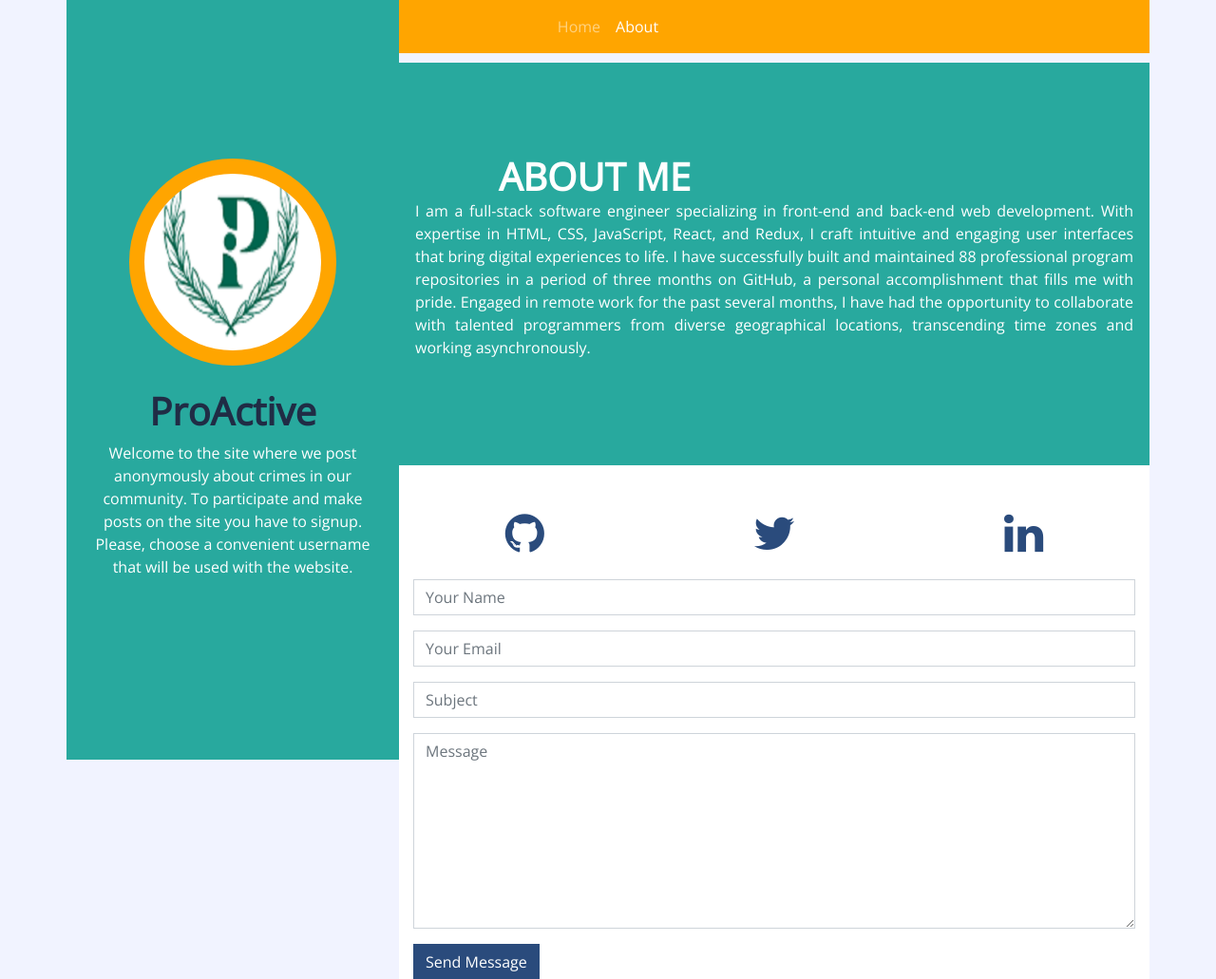
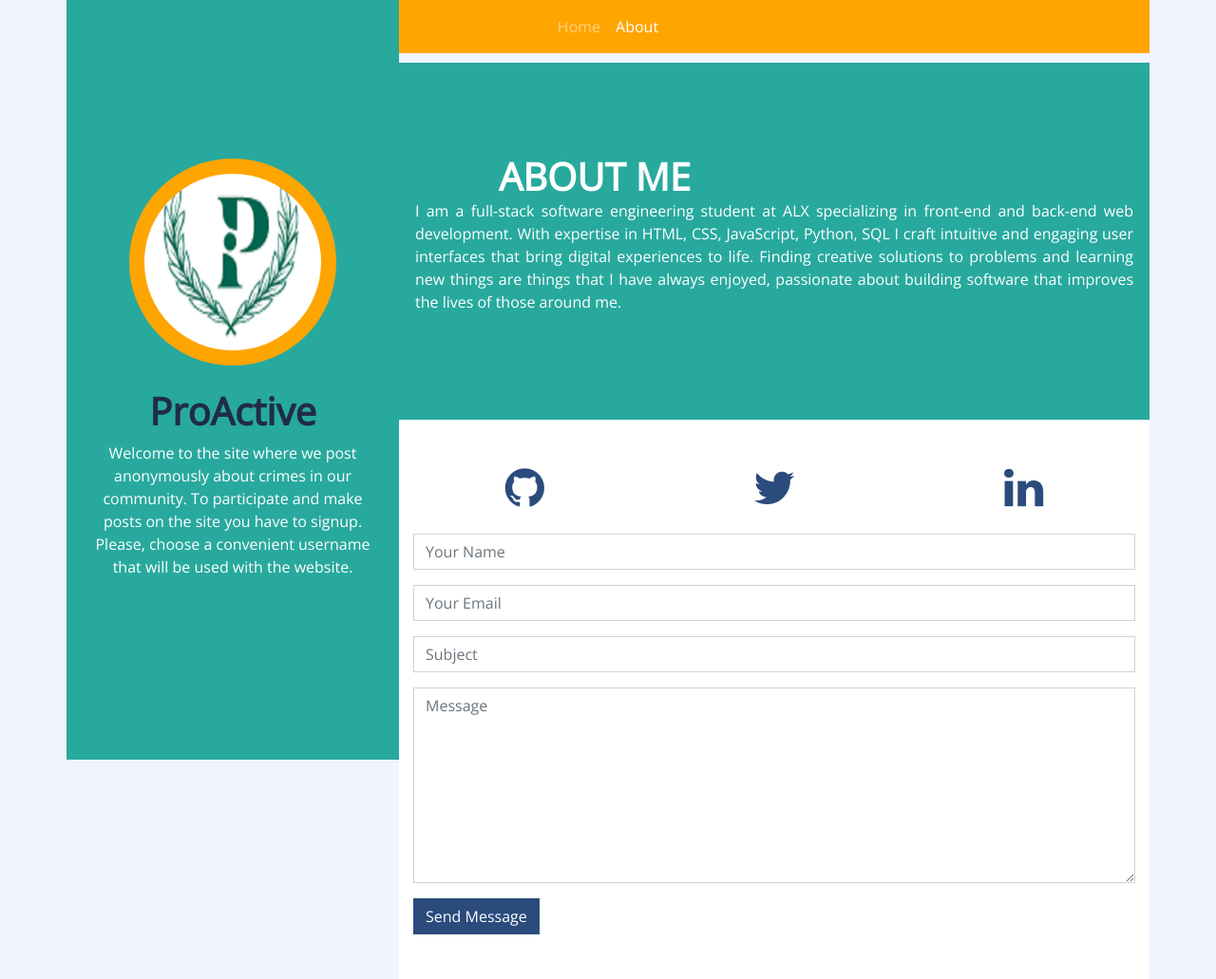
Before and after one commit to Mwan3kii/ProActive-crime-site, a Flask app: page /about in a window 1280 px wide. Shown: the top 1031 px of the page at 95% size. Run offline with Flask 3, Linux system fonts and the light colour scheme; some libraries are stand-ins or nearby versions.

Commit message:
Updated about section

```diff
--- a/website/templates/about.html
+++ b/website/templates/about.html
@@ -64,13 +64,11 @@
                         <h1 class="mb-3 mb-md-0 text-white text-uppercase font-weight-bold">About  Me</h1>
                     </div>
                     <p class="text-white text-justify">
-                      I am a full-stack software engineer specializing in front-end and back-end web development.
-                      With expertise in HTML, CSS, JavaScript, React, and Redux, I craft intuitive and engaging user
-                      interfaces that bring digital experiences to life. I have successfully built and maintained
-                      88 professional program repositories in a period of three months on GitHub,
-                      a personal accomplishment that fills me with pride. Engaged in remote work for the past several months,
-                      I have had the opportunity to collaborate with talented programmers from diverse geographical locations,
-                      transcending time zones and working asynchronously.
+                      I am a full-stack software engineering student at ALX specializing in front-end and back-end web development.
+                      With expertise in HTML, CSS, JavaScript, Python, SQL I craft intuitive and engaging user
+                      interfaces that bring digital experiences to life.
+                      Finding creative solutions to problems and learning new things are things that I have always enjoyed,
+                      passionate about building software that improves the lives of those around me.
                     </p>
                 </div>
             </div>
```
